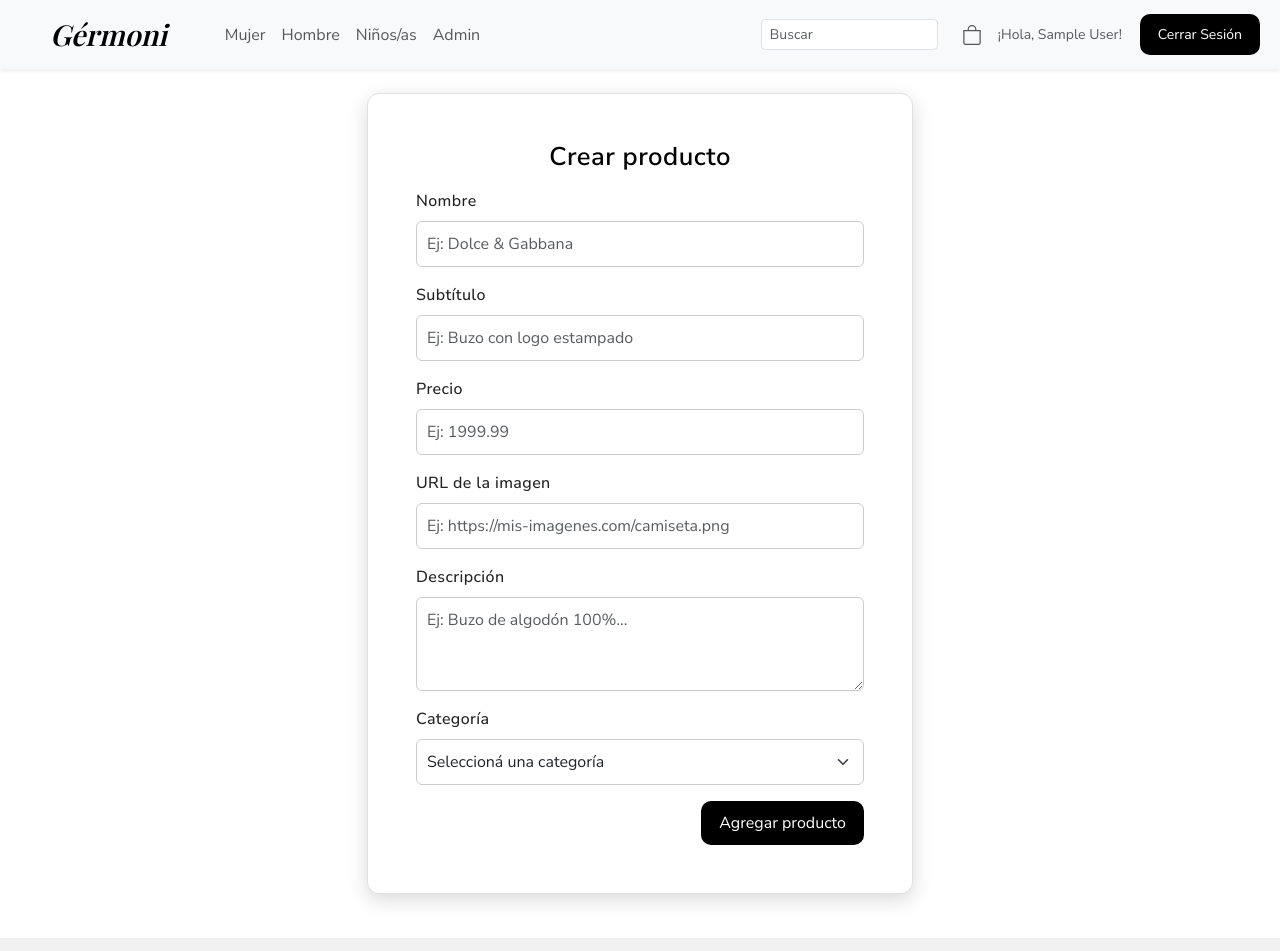
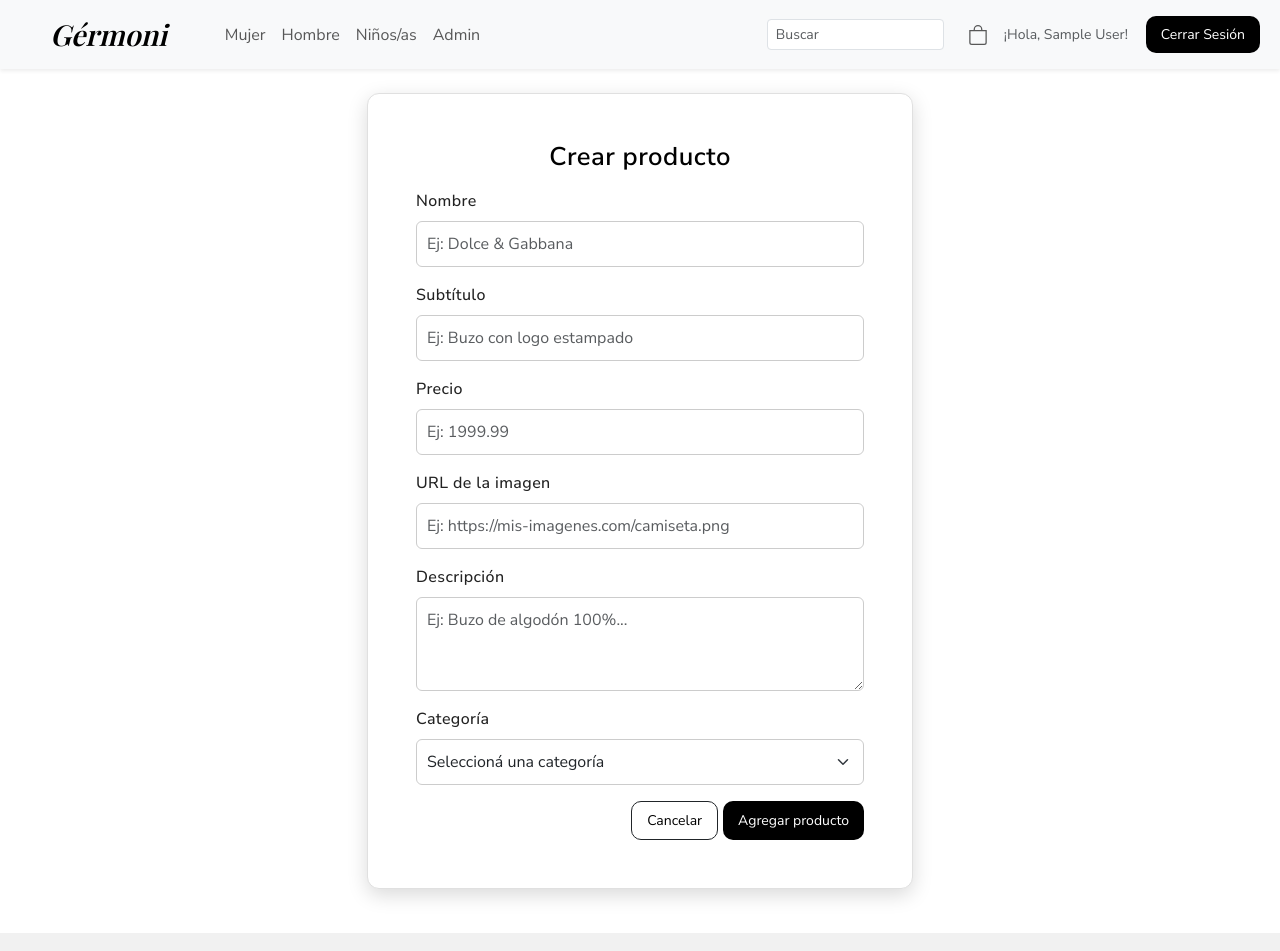
Before and after one commit to GiselMorinigo/Proyecto-Integrador-ReactJS, a React (Vite) app: page /crear-producto in a window 1280 px wide. Shown: the top 951 px of the page. Built offline with nearby package versions, Linux system fonts and the light colour scheme; sample sign-in values are in the browser's storage; a web font is replaced by a local one.

Commit message:
Se agrega boton Cancelar en Crear y Editar Productos

```diff
--- a/src/assets/css/index.css
+++ b/src/assets/css/index.css
@@ -43,9 +43,23 @@
   background-color: #000;
   border: none;
   color: #fff;
-  padding: 10px 18px;
+  padding: 8px 15px;
   border-radius: 10px;
   transition: all 0.3s ease;
+}
+
+.cancel-button {
+  color: #000;
+  padding: 8px 15px;
+  margin-right: 5px;
+  border-radius: 10px;
+  transition: all 0.3s ease;
+}
+
+.cancel-button:hover {
+  background-color: #dadada;
+  transform: translateY(-1px);
+  color: #000;
 }
 
 .button:hover {
--- a/src/pages/Auth/Login.jsx
+++ b/src/pages/Auth/Login.jsx
@@ -2,6 +2,7 @@ import { Button, Card, Col, Form, Row, Spinner } from "react-bootstrap";
 import useLogin from "./useLogin";
 import { Helmet } from "react-helmet-async";
 import "../../assets/css/Login.css";
+import { AiOutlineInfoCircle } from "react-icons/ai";
 
 const Login = () => {
   const {
@@ -85,6 +86,19 @@ const Login = () => {
                     )}
                   </Button>
                 </div>
+
+                <div className="text-center mt-3">
+                  <small
+                    className="text-muted d-flex align-items-center justify-content-center"
+                    style={{ fontStyle: "italic", gap: "6px" }}
+                  >
+                    <span>
+                      <AiOutlineInfoCircle size={16} />{" "}
+                      <strong>Invitado:</strong> cualquier usuario y contraseña.{" "}
+                      <strong>Administrador:</strong> admin / admin.
+                    </span>
+                  </small>
+                </div>
               </Form>
             </Card.Body>
           </Card>
--- a/src/pages/Productos/CrearProducto.jsx
+++ b/src/pages/Productos/CrearProducto.jsx
@@ -9,6 +9,7 @@ import {
   Image,
 } from "react-bootstrap";
 import "../../assets/css/Productos.css";
+import { useNavigate } from "react-router-dom";
 
 const normalizarCategoria = (str) =>
   (str || "")
@@ -39,6 +40,8 @@ const CrearProducto = ({
 }) => {
   const [formValues, setFormValues] = useState(INITIAL_VALUES);
   const [validated, setValidated] = useState(false);
+
+  const navigate = useNavigate();
 
   useEffect(() => {
     if (modo === "edit" && initialValues) {
@@ -96,6 +99,7 @@ const CrearProducto = ({
     };
 
     await onAgregar?.(nuevoProducto);
+    navigate(`/productos/${nuevoProducto.categoria}`);
 
     if (modo === "create") {
       setFormValues(INITIAL_VALUES);
@@ -241,7 +245,20 @@ const CrearProducto = ({
                 </Form.Group>
 
                 <div className="d-flex justify-content-end">
-                  <Button type="submit" variant="primary" className="button">
+                  <Button
+                    className="cancel-button"
+                    size="sm"
+                    variant="outline-dark"
+                    onClick={() => navigate(-1)}
+                  >
+                    Cancelar
+                  </Button>
+                  <Button
+                    type="submit"
+                    variant="primary"
+                    size="sm"
+                    className="button"
+                  >
                     {modo === "edit" ? "Guardar cambios" : "Agregar producto"}
                   </Button>
                 </div>
--- a/src/pages/Productos/ListaProductos.jsx
+++ b/src/pages/Productos/ListaProductos.jsx
@@ -88,7 +88,6 @@ const ListaProductos = () => {
   }, [categoria]);
 
   const openModalDelete = (prod) => {
-    if (user?.role === "admin") return;
     setProdSeleccionado(prod);
     setShowModal(true);
   };
@@ -99,11 +98,6 @@ const ListaProductos = () => {
   };
 
   const confirmDelete = async () => {
-    if (user?.role !== "admin") {
-      toast.error("El usuario no está autorizado para realizar esta acción.");
-      return;
-    }
-
     if (!prodSeleccionado) return;
 
     try {
--- a/src/pages/Productos/components/modalEliminarProd.jsx
+++ b/src/pages/Productos/components/modalEliminarProd.jsx
@@ -1,4 +1,5 @@
-import { Modal, Button } from "react-bootstrap";
+import { Modal, Button, Row } from "react-bootstrap";
+import { BiTrash } from "react-icons/bi";
 
 const ModalEliminarProducto = ({ show, producto, onClose, onConfirm }) => {
   return (
@@ -7,20 +8,25 @@ const ModalEliminarProducto = ({ show, producto, onClose, onConfirm }) => {
         <Modal.Title>Eliminar producto</Modal.Title>
       </Modal.Header>
       <Modal.Body>
-        ¿Estás seguro de que querés eliminar <strong>{producto?.nombre}</strong>
-        ?
+        <Row>
+          <BiTrash className="text-dark mb-3" size={30} />
+        </Row>
+        <h5 className="text-center">
+          ¿Estás seguro de que querés eliminar{" "}
+          <strong>{producto?.subtitulo}</strong>?
+        </h5>
       </Modal.Body>
       <Modal.Footer>
         <Button
           aria-label="Cancelar eliminacion"
-          variant="secondary"
+          variant="outline-dark"
           onClick={onClose}
         >
           Cancelar
         </Button>
         <Button
           aria-label="Eliminar producto"
-          variant="danger"
+          variant="dark"
           onClick={onConfirm}
         >
           Eliminar
```
Also changed, not shown: src/pages/Productos/EditarProducto.jsx (deleted).
